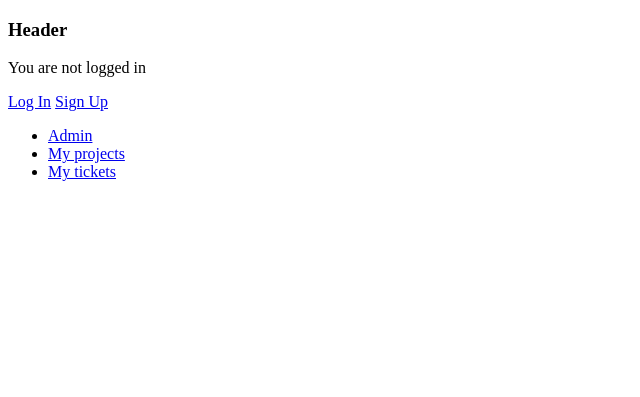
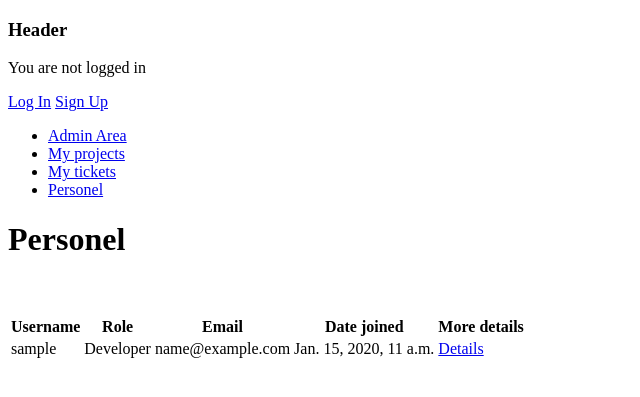
Before and after one commit to KristianMSchmidt/django-bugtracker, a Django app: page /personel/ in a window 1280 px wide. Shown: the top 397 px of the page, without its empty margins (0-640 px from the left). Run offline with Django 3.2, Linux system fonts and the light colour scheme; tables that the repository leaves empty hold one stand-in row (values such as "Sample post"); parts of the project's set-up code (start-up, migrations or seed data) failed here and were passed over.

Commit message:
added user list view

```diff
--- a/accounts/models.py
+++ b/accounts/models.py
@@ -1,7 +1,5 @@
 from django.db import models
-
-# Create your models here.
-
+from django.urls import reverse
 from django.contrib.auth.models import AbstractUser
 from django.db import models
 
@@ -26,3 +24,6 @@ class CustomUser(AbstractUser):
 
     def is_developer(self):
         return self.role == self.PROJECT_MANAGER
+
+    def get_absolute_url(self):
+        return reverse("user_detail", args=[self.username])
--- a/templates/_base.html
+++ b/templates/_base.html
@@ -29,9 +29,10 @@
             {% endif %}
         </div>
         <ul>
-         <li><a href="{% url 'admin:index' %}">Admin</a></li>
+         <li><a href="{% url 'admin:index' %}">Admin Area</a></li>
          <li><a href="{% url 'project_list' %}">My projects</a></li>
          <li><a href="{% url 'ticket_list' %}">My tickets</a></li>
+         <li><a href="{% url 'user_list' %}">Personel</a></li>
         </ul>
         <div>
             <!-- Potential messages -->
--- a/templates/user_list.html
+++ b/templates/user_list.html
@@ -2,6 +2,25 @@
 {% block title %}Personel{% endblock title%}
 
 {% block content %}
+<h1>Personel</h1>
+<br><br>
+<table>
+    <tr>
+        <th>Username</th>
+        <th>Role</th>
+        <th>Email</th>
+        <th>Date joined</th>
+        <th>More details</th>
 
-
+    </tr>
+    {% for user in user_list %}
+    <tr>
+        <td>{{ user.username }}</a></td>
+        <td>{{ user.get_role_display }}</td>
+        <td>{{ user.email }}</td>
+        <td>{{ user.date_joined }}</td>
+        <td><a href="{{ user.get_absolute_url }}">Details</a></td>
+    </tr>
+    {% endfor %}
+</table>
 {% endblock content %}
```
Also changed, not shown: 1 other file.
